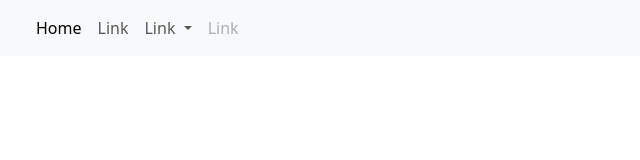
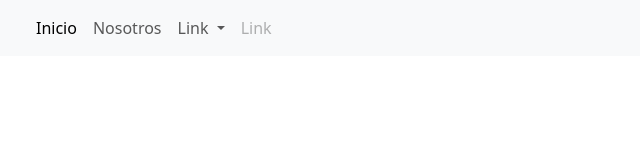
Before and after one commit to jorgegrajalesu/proyecto2-tec-grupo7, a plain HTML site: page index.html in a window 1280 px wide. Shown: the full height of the page, 0-640 px from the left. Drawn offline with nearby package versions, Linux system fonts and the light colour scheme.

Commit message:
header120723

```diff
--- a/index.html
+++ b/index.html
@@ -21,12 +21,12 @@
             <span class="navbar-toggler-icon"></span>
           </button>
           <div class="collapse navbar-collapse" id="navbarScroll">
-            <ul class="navbar-nav me-auto my-2 my-lg-0 navbar-nav-scroll" style="--bs-scroll-height: 100px;">
+            <ul class="navbar-nav me-auto my-2 my-lg-0 navbar-nav-scroll">
               <li class="nav-item">
-                <a class="nav-link active" aria-current="page" href="#">Home</a>
+                <a class="nav-link active" aria-current="page" href="#">Inicio</a>
               </li>
               <li class="nav-item">
-                <a class="nav-link" href="#">Link</a>
+                <a class="nav-link" href="nosotros.html">Nosotros</a>
               </li>
               <li class="nav-item dropdown">
                 <a class="nav-link dropdown-toggle" href="#" role="button" data-bs-toggle="dropdown" aria-expanded="false">
```
